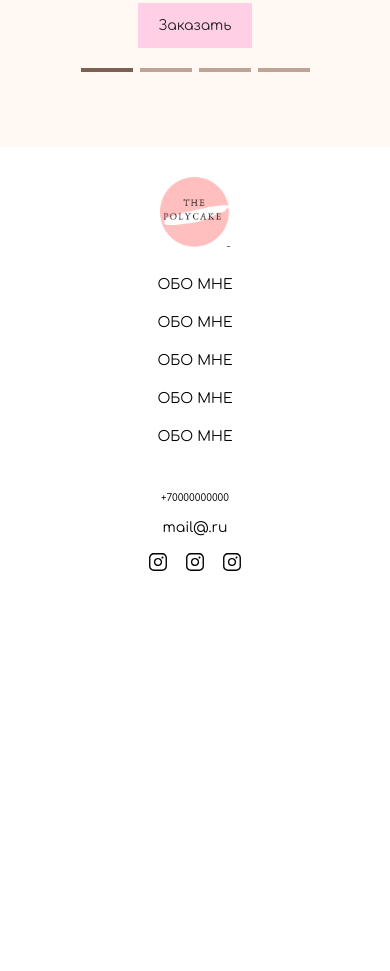
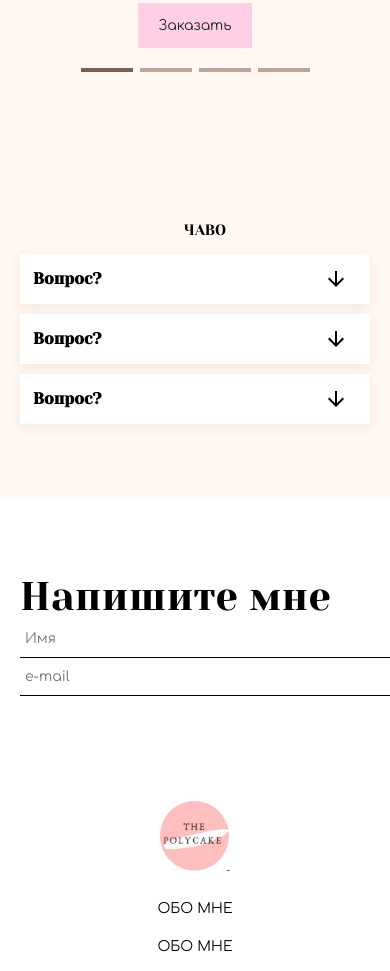
Before and after one commit to Ihustat/poly_cake, a website: page src/index.html in a window 390 px wide. Shown: the part 2392-3363 px from the top of the page. Before the commit the page ends 2995 px from the top, so only its background shows below. Drawn offline with nearby package versions, Linux system fonts and the light colour scheme; files that its build step writes are made by us from their sources.

Commit message:
finish adaptive pre-version

```diff
--- a/src/index.html
+++ b/src/index.html
@@ -209,9 +209,9 @@
             </div>
         </section>
 
-        <!-- <section class="section questions">
+        <section class="section questions">
             <div class="container questions__wrapper">
-                <div class="section__descr">
+                <div class="section__descr questions__descr">
                     <div class="title">ЧАВО</div>
                 </div>
 
@@ -230,9 +230,9 @@
                     </div>
                 </div>
             </div>
-        </section> -->
+        </section>
 
-        <!-- <section class="section form-section">
+        <section class="section form-section">
             <div class="container">
                 <div class="form__title">Напишите мне</div>
                 <form action="#" class="form">
@@ -240,7 +240,7 @@
                     <input name="email" type="text" class="form__input" placeholder="e-mail">
                 </form>
             </div>
-        </section> -->
+        </section>
     </main>
 
     <footer class="footer">
--- a/src/sass/blocks/_questions.sass
+++ b/src/sass/blocks/_questions.sass
@@ -3,7 +3,6 @@
         display: flex
     &__content
         width: 100%
-        margin-left: 47px
         display: flex
         flex-direction: column
         gap: 10px
--- a/src/sass/media/_examples-media.sass
+++ b/src/sass/media/_examples-media.sass
@@ -12,12 +12,9 @@
         font-size: 10px
         line-height: 11px
 
-@media (max-width: 769px)
+@media (max-width: 750px)
     .examples__descr
         width: 194px
-
-@media (max-width: 530px)
-    .examples__descr
         margin: 0 auto
         text-align: center
     .examples__slider
--- a/src/sass/media/_media.sass
+++ b/src/sass/media/_media.sass
@@ -6,3 +6,4 @@
 @import '_flavor-media'
 @import '_examples-media'
 @import '_reviews-media'
+@import '_questions-media'
--- /dev/null
+++ b/src/sass/media/_questions-media.sass
@@ -0,0 +1,5 @@
+@media ( max-width: 769px)
+    .questions__wrapper
+        flex-direction: column
+    .questions__content
+        margin-top: 15px
```
Also changed, not shown: dist/css/style.min.css, dist/index.html.
